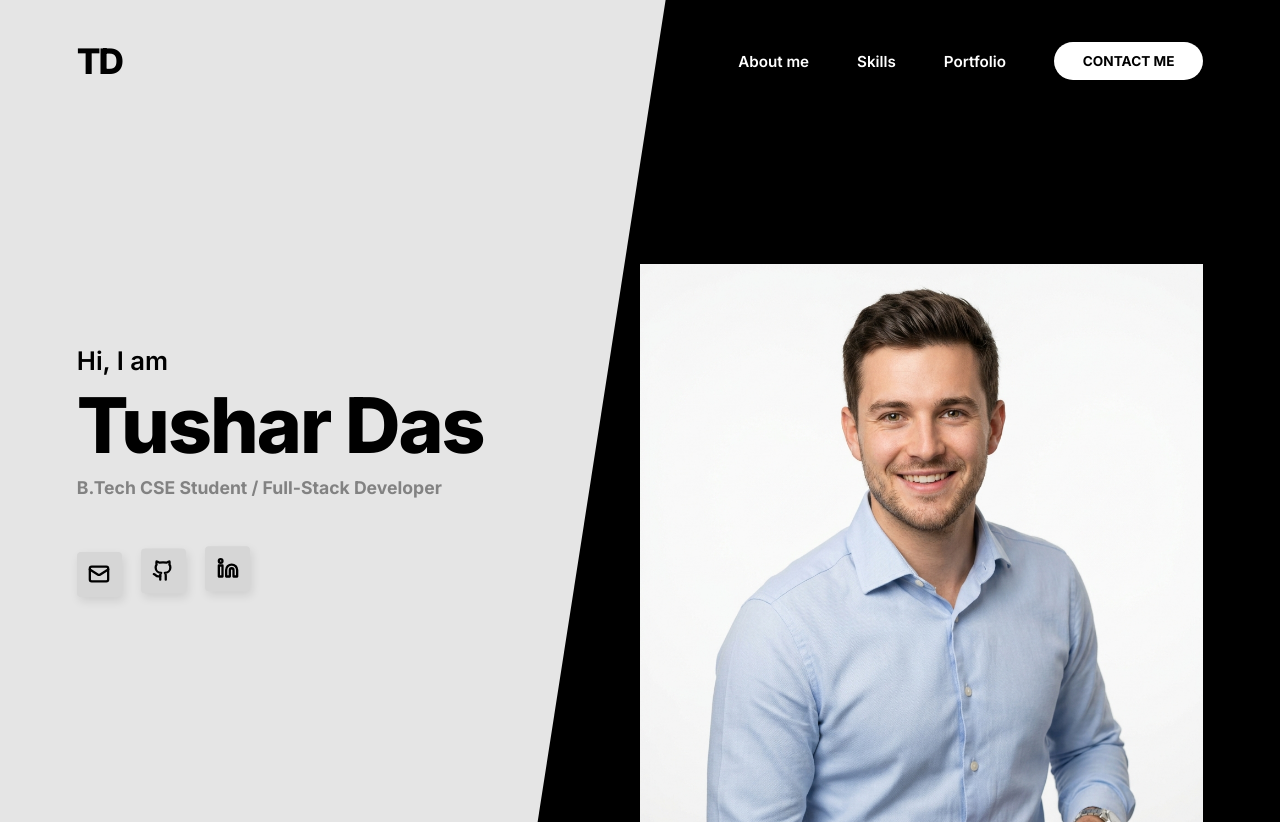
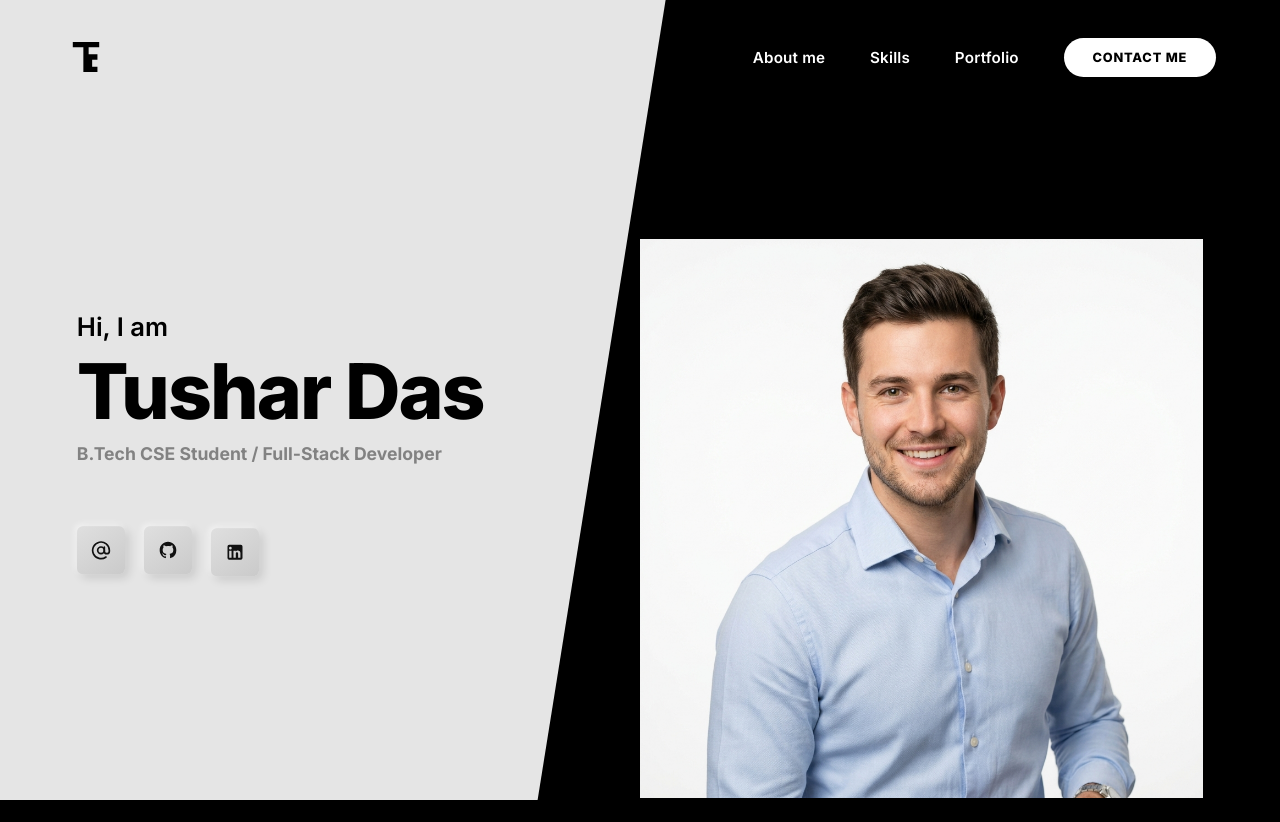
Before and after one commit to Das-Tushar/tushar-das-portfolio, a React app: page / in a window 1280 px wide. After the commit the page ends 800 px from the top, so only its background shows below. Built offline with nearby package versions, Linux system fonts and the light colour scheme; the HTML template or start-up script is replaced by a standard one.

Commit message:
Fix missing icon imports and refine UI styling to match sample design

```diff
--- a/src/components/Navbar.css
+++ b/src/components/Navbar.css
@@ -1,59 +1,87 @@
+.navbar-container {
+  width: 100%;
+  padding: 2.2rem 4rem 1rem 4rem;
+  z-index: 10;
+}
+
 .navbar {
   display: flex;
   justify-content: space-between;
   align-items: center;
-  padding: 2.5rem 6%;
+  width: 100%;
 }
 
-.nav-logo .logo-text {
-  font-size: 2.2rem;
-  font-weight: 800;
-  color: var(--color-black);
-  letter-spacing: -2px;
-  /* Add the logo icon shape matching sample */
+.nav-logo {
   display: flex;
   align-items: center;
+  text-decoration: none;
+  color: var(--color-black);
+  transition: transform 0.2s ease;
+}
+
+.nav-logo:hover {
+  transform: scale(1.05);
+}
+
+.logo-icon {
+  width: 44px;
+  height: 44px;
+  color: var(--color-black);
 }
 
 .nav-links {
   display: flex;
   align-items: center;
-  gap: 3rem;
+  gap: 2.8rem;
 }
 
-.nav-links a {
+.nav-link {
   text-decoration: none;
   color: var(--color-white);
   font-weight: 600;
   font-size: 0.95rem;
-  transition: color 0.3s;
+  letter-spacing: 0.2px;
+  transition: opacity 0.2s ease;
 }
 
-.nav-links a:hover {
-  color: var(--color-grey);
+.nav-link:hover {
+  opacity: 0.8;
 }
 
 .contact-btn {
+  text-decoration: none;
   background-color: var(--color-white);
-  color: var(--color-black) !important;
-  padding: 0.7rem 1.8rem;
-  border-radius: 30px;
-  font-weight: 700 !important;
-  font-size: 0.85rem !important;
-  transition: transform 0.3s, box-shadow 0.3s;
+  color: var(--color-black);
+  padding: 0.75rem 1.8rem;
+  border-radius: 9999px;
+  font-weight: 800;
+  font-size: 0.8rem;
+  letter-spacing: 0.8px;
+  transition: all 0.25s ease;
+  box-shadow: 0 4px 14px rgba(0, 0, 0, 0.25);
 }
 
 .contact-btn:hover {
   transform: translateY(-2px);
-  box-shadow: 0 4px 15px rgba(255, 255, 255, 0.2);
+  box-shadow: 0 6px 20px rgba(255, 255, 255, 0.25);
+  background-color: #f0f0f0;
 }
 
 @media (max-width: 900px) {
-  .navbar {
-    padding: 1.5rem 5%;
+  .navbar-container {
+    padding: 1.5rem 1.5rem 0.5rem 1.5rem;
   }
 
   .nav-links {
-    display: none; /* Hide on small screens for now, or adapt later */
+    gap: 1.2rem;
+  }
+
+  .nav-link {
+    display: none; /* Keep clean on small mobile, show contact button */
+  }
+
+  .contact-btn {
+    padding: 0.55rem 1.2rem;
+    font-size: 0.75rem;
   }
 }
--- a/src/components/Navbar.jsx
+++ b/src/components/Navbar.jsx
@@ -3,17 +3,35 @@ import './Navbar.css';
 
 const Navbar = () => {
   return (
-    <nav className="navbar">
-      <div className="nav-logo">
-        <span className="logo-text">TD</span>
-      </div>
-      <div className="nav-links">
-        <a href="#about">About me</a>
-        <a href="#skills">Skills</a>
-        <a href="#portfolio">Portfolio</a>
-        <a href="#contact" className="contact-btn">CONTACT ME</a>
-      </div>
-    </nav>
+    <header className="navbar-container">
+      <nav className="navbar">
+        <a href="#" className="nav-logo" aria-label="Home">
+          <svg
+            className="logo-icon"
+            viewBox="0 0 50 50"
+            fill="none"
+            xmlns="http://www.w3.org/2000/svg"
+          >
+            {/* Stylized geometric monogram matching sample */}
+            <path
+              d="M10 8H40V14H28V42H22V14H10V8Z"
+              fill="currentColor"
+            />
+            <path
+              d="M26 22H38V28H32V36H38V42H26V22Z"
+              fill="currentColor"
+            />
+          </svg>
+        </a>
+
+        <div className="nav-links">
+          <a href="#about" className="nav-link">About me</a>
+          <a href="#skills" className="nav-link">Skills</a>
+          <a href="#portfolio" className="nav-link">Portfolio</a>
+          <a href="#contact" className="contact-btn">CONTACT ME</a>
+        </div>
+      </nav>
+    </header>
   );
 };
 
--- a/src/components/SocialIcons.css
+++ b/src/components/SocialIcons.css
@@ -1,22 +1,35 @@
 .social-icons {
   display: flex;
+  align-items: center;
   gap: 1.2rem;
+  margin-top: 1rem;
 }
 
 .social-icon {
-  display: flex;
+  display: inline-flex;
   justify-content: center;
   align-items: center;
-  width: 45px;
-  height: 45px;
-  background-color: #d6d6d6;
-  color: var(--color-black);
-  border-radius: 4px;
+  width: 48px;
+  height: 48px;
+  background: linear-gradient(145deg, #dfdfdf, #cacaca);
+  color: #111111;
+  border-radius: 6px;
   text-decoration: none;
-  box-shadow: 2px 4px 10px rgba(0, 0, 0, 0.1);
-  transition: box-shadow 0.3s;
+  box-shadow: 4px 4px 10px rgba(0, 0, 0, 0.12),
+              -2px -2px 6px rgba(255, 255, 255, 0.6);
+  cursor: pointer;
+  transition: box-shadow 0.25s ease, background 0.25s ease, color 0.25s ease;
 }
 
 .social-icon:hover {
-  box-shadow: 4px 8px 15px rgba(0, 0, 0, 0.15);
+  background: #ffffff;
+  color: #000000;
+  box-shadow: 6px 8px 18px rgba(0, 0, 0, 0.2),
+              -2px -2px 8px rgba(255, 255, 255, 0.9);
 }
+
+@media (max-width: 900px) {
+  .social-icons {
+    justify-content: center;
+  }
+}
--- a/src/components/SocialIcons.jsx
+++ b/src/components/SocialIcons.jsx
@@ -1,49 +1,93 @@
 import React from 'react';
 import { motion } from 'framer-motion';
-import { Mail, Github, Linkedin } from 'lucide-react';
 import './SocialIcons.css';
 
 const SocialIcons = () => {
   const floatVariant = (delay) => ({
     animate: {
-      y: [0, -8, 0],
+      y: [0, -10, 0],
       transition: {
         repeat: Infinity,
-        duration: 3,
-        ease: "easeInOut",
-        delay: delay
-      }
-    }
+        duration: 3.5,
+        ease: 'easeInOut',
+        delay: delay,
+      },
+    },
   });
 
   return (
     <div className="social-icons">
+      {/* Email / @ Icon */}
       <motion.a
-        href="#"
+        href="mailto:placeholder@example.com"
+        aria-label="Email"
         className="social-icon"
         variants={floatVariant(0)}
         animate="animate"
-        whileHover={{ scale: 1.1, backgroundColor: "#ffffff" }}
+        whileHover={{ scale: 1.08, y: -4 }}
+        whileTap={{ scale: 0.95 }}
       >
-        <Mail size={22} strokeWidth={2.5} />
+        <svg
+          viewBox="0 0 24 24"
+          width="20"
+          height="20"
+          stroke="currentColor"
+          strokeWidth="2"
+          fill="none"
+          strokeLinecap="round"
+          strokeLinejoin="round"
+        >
+          <circle cx="12" cy="12" r="4" />
+          <path d="M16 8v5a3 3 0 0 0 6 0v-1a10 10 0 1 0-4 8" />
+        </svg>
       </motion.a>
+
+      {/* GitHub Icon */}
       <motion.a
-        href="#"
+        href="https://github.com"
+        target="_blank"
+        rel="noopener noreferrer"
+        aria-label="GitHub"
         className="social-icon"
         variants={floatVariant(0.4)}
         animate="animate"
-        whileHover={{ scale: 1.1, backgroundColor: "#ffffff" }}
+        whileHover={{ scale: 1.08, y: -4 }}
+        whileTap={{ scale: 0.95 }}
       >
-        <Github size={22} strokeWidth={2.5} />
+        <svg
+          viewBox="0 0 24 24"
+          width="20"
+          height="20"
+          fill="currentColor"
+        >
+          <path
+            fillRule="evenodd"
+            clipRule="evenodd"
+            d="M12 2C6.477 2 2 6.484 2 12.017c0 4.425 2.865 8.18 6.839 9.504.5.092.682-.217.682-.483 0-.237-.008-.868-.013-1.703-2.782.605-3.369-1.343-3.369-1.343-.454-1.158-1.11-1.466-1.11-1.466-.908-.62.069-.608.069-.608 1.003.07 1.53 1.032 1.53 1.032.892 1.53 2.341 1.088 2.91.832.092-.647.35-1.088.636-1.338-2.22-.253-4.555-1.113-4.555-4.951 0-1.093.39-1.988 1.029-2.688-.103-.253-.446-1.272.098-2.65 0 0 .84-.27 2.75 1.026A9.564 9.564 0 0112 6.844c.85.004 1.705.115 2.504.337 1.909-1.296 2.747-1.027 2.747-1.027.546 1.379.202 2.398.1 2.651.64.7 1.028 1.595 1.028 2.688 0 3.848-2.339 4.695-4.566 4.943.359.309.678.92.678 1.855 0 1.338-.012 2.419-.012 2.747 0 .268.18.58.688.482A10.019 10.019 0 0022 12.017C22 6.484 17.522 2 12 2z"
+          />
+        </svg>
       </motion.a>
+
+      {/* LinkedIn Icon */}
       <motion.a
-        href="#"
+        href="https://linkedin.com"
+        target="_blank"
+        rel="noopener noreferrer"
+        aria-label="LinkedIn"
         className="social-icon"
         variants={floatVariant(0.8)}
         animate="animate"
-        whileHover={{ scale: 1.1, backgroundColor: "#ffffff" }}
+        whileHover={{ scale: 1.08, y: -4 }}
+        whileTap={{ scale: 0.95 }}
       >
-        <Linkedin size={22} strokeWidth={2.5} />
+        <svg
+          viewBox="0 0 24 24"
+          width="20"
+          height="20"
+          fill="currentColor"
+        >
+          <path d="M19 3a2 2 0 0 1 2 2v14a2 2 0 0 1-2 2H5a2 2 0 0 1-2-2V5a2 2 0 0 1 2-2h14m-.5 15.5v-5.3a3.26 3.26 0 0 0-3.26-3.26c-.85 0-1.84.52-2.28 1.3v-1.11h-2.79v8.37h2.79v-4.93c0-.77.62-1.4 1.39-1.4a1.4 1.4 0 0 1 1.4 1.4v4.93h2.75M6.46 8.76a1.6 1.6 0 1 0 0-3.2 1.6 1.6 0 0 0 0 3.2m1.4 9.74v-8.37H5.06v8.37h2.8z" />
+        </svg>
       </motion.a>
     </div>
   );
```
